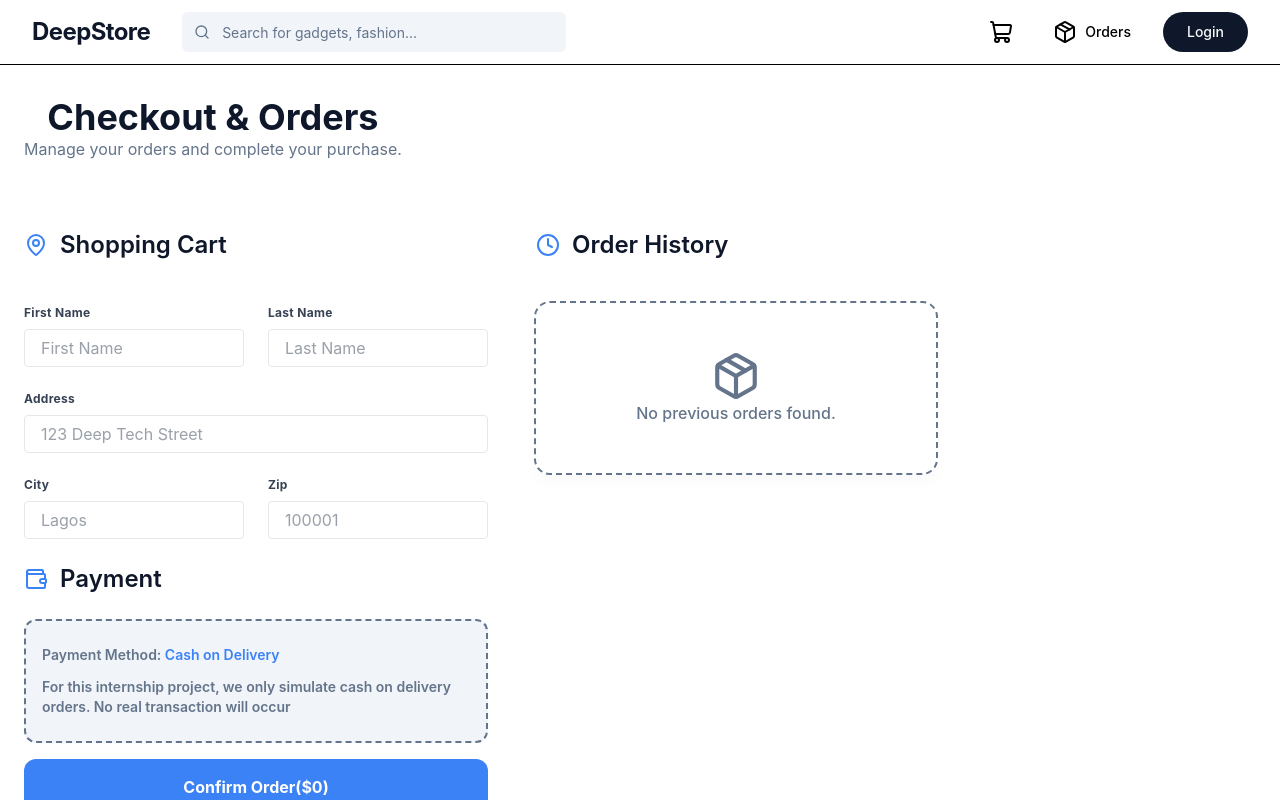
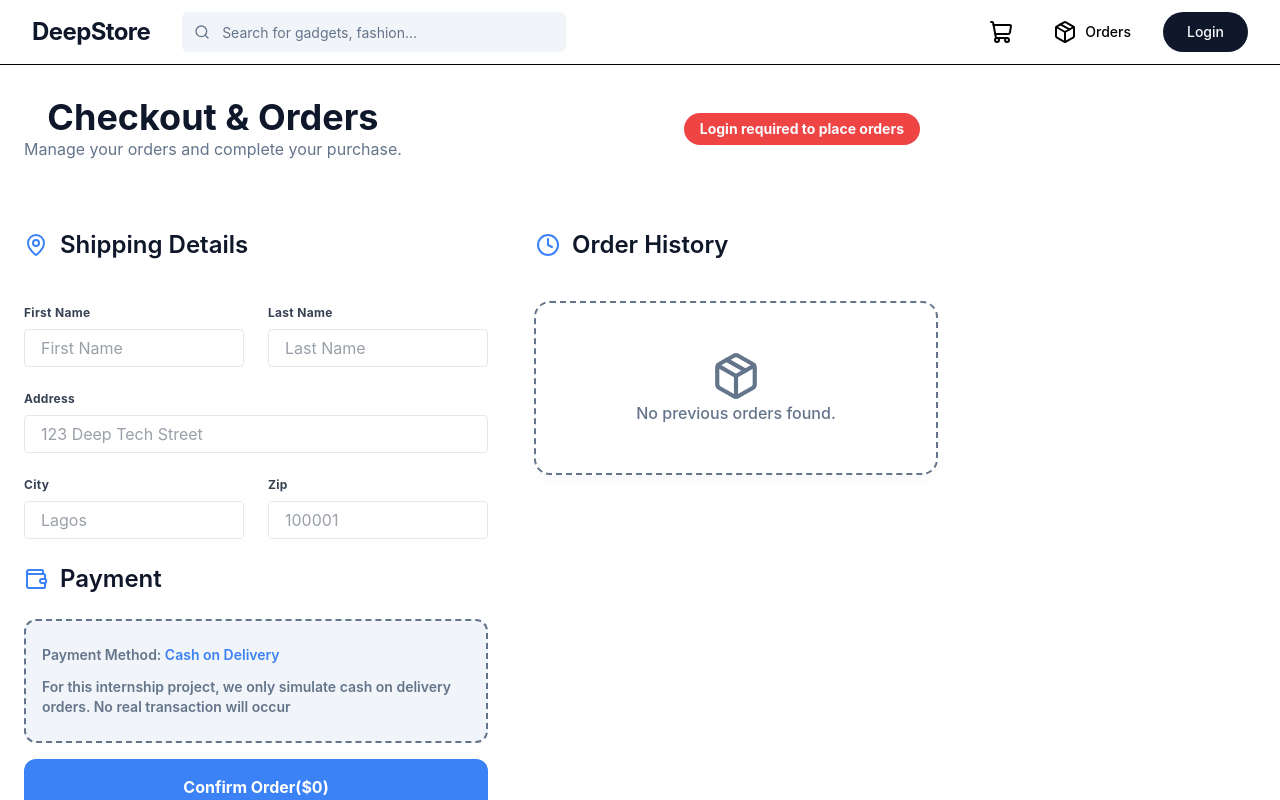
Before and after one commit to DevAbdulkadir/Deep-Store, a React (Vite) app: page /orders in a window 1280 px wide. Shown: the top 800 px of the page. Built offline with nearby package versions, Linux system fonts and the light colour scheme.

Commit message:
integrated orders page with the auth

```diff
--- a/src/context/CartContext.jsx
+++ b/src/context/CartContext.jsx
@@ -1,6 +1,6 @@
 import { createContext, useContext, useEffect, useState } from "react";
 import storage from "../services/storage";
-import { mockCurrentUser } from "./auth";
+// import { mockCurrentUser } from "./auth";
 import { useAuth } from "./AuthContext";
 
 const CartContext = createContext();
--- a/src/pages/orders/OrderCard.jsx
+++ b/src/pages/orders/OrderCard.jsx
@@ -23,7 +23,7 @@ function OrderCard({order}) {
                         {formattedDate}
                         <h4 className="text-black">{order.itemCount}</h4>
                     </p>
-                <span className="font-extrabold">${order.total}</span>
+                <span className="font-bold text-xl">${order.total}</span>
             </div>
         </div>
     )
--- a/src/pages/orders/Orders.jsx
+++ b/src/pages/orders/Orders.jsx
@@ -3,14 +3,16 @@ import { orderService } from "../../services/orderService";
 import OrderHistory from "./OrderHistory"
 import OrdersForm from "./OrdersForm"
 import OrdersHeader from "./OrdersHeader"
-import { mockCurrentUser } from "../../context/auth";
 import CompleteOder from "./CompleteOder";
+import { useAuth } from "../../context/AuthContext";
 
 function Orders() {
 
+    const { currentUser } = useAuth();
+
     const [completeOrder, setCompleteOrder] = useState(false);
 
-    const currentUser = mockCurrentUser
+    // const currentUser = mockCurrentUser
 
     const [orders, setOrders] = useState([]);
 
@@ -21,7 +23,7 @@ function Orders() {
         }
 
         const savedOrders = orderService.getOrders(
-            currentUser.id
+            currentUser.cryptoId
         );
 
         setOrders(savedOrders);
--- a/src/pages/orders/OrdersForm.jsx
+++ b/src/pages/orders/OrdersForm.jsx
@@ -3,14 +3,13 @@ import { useNavigate } from "react-router-dom";
 import { useForm } from "react-hook-form";
 import { useCart } from '../../context/CartContext';
 import { orderService } from '../../services/orderService';
-import { mockCurrentUser } from '../../context/auth';
+import { useAuth } from '../../context/AuthContext';
 
 function OrdersForm({onOrderCreated, completeOrder}) {
 
     const navigate = useNavigate();
 
-    const currentUser = mockCurrentUser;
-    // const { currentUser } = useAuth();
+    const { currentUser } = useAuth();
 
     const {
         cart,
@@ -57,7 +56,7 @@ function OrdersForm({onOrderCreated, completeOrder}) {
 
             // Create order
             const newOrder = orderService.createOrder(
-                currentUser.id,
+                currentUser.cryptoId,
                 {
                     items: orderItems,
 
@@ -95,7 +94,7 @@ function OrdersForm({onOrderCreated, completeOrder}) {
         <div className='xl:w-[40%]'>
             <div className='my-5 ml-6 flex gap-3 items-center'>
                 <MapPin className='text-ring' />
-                <h1 className='font-semibold text-2xl text-foreground'>Shopping Cart</h1>
+                <h1 className='font-semibold text-2xl text-foreground'>Shipping Details</h1>
             </div>
             <form
                 onSubmit={handleSubmit(handlePlaceOrder)}
@@ -109,6 +108,7 @@ function OrdersForm({onOrderCreated, completeOrder}) {
                             className="appearance-none block w-full text-gray-700 border border-gray-200 rounded py-2 px-4 leading-tight focus:outline-none focus:bg-white focus:border-gray-500" id="first-name"
                             type="text"
                             placeholder="First Name"
+                            required
                             {...register("fullName", {
                                 required: true,
                             })}
@@ -122,6 +122,7 @@ function OrdersForm({onOrderCreated, completeOrder}) {
                             id="last-name"
                             type="text"
                             placeholder="Last Name"
+                            required
                             {...register("Last Name", {
                                 required: true,
                             })}
@@ -138,6 +139,7 @@ function OrdersForm({onOrderCreated, completeOrder}) {
                             id="address"
                             type="text"
                             placeholder="123 Deep Tech Street"
+                            required
                             {...register("Address", {
                                 required: true,
                             })}
@@ -154,6 +156,7 @@ function OrdersForm({onOrderCreated, completeOrder}) {
                             id="city"
                             type="text"
                             placeholder="Lagos"
+                            required
                             {...register("fullName", {
                                 required: true,
                             })}
@@ -167,6 +170,7 @@ function OrdersForm({onOrderCreated, completeOrder}) {
                             id="zip"
                             type="text"
                             placeholder="100001"
+                            required
                             {...register("Zip Code", {
                                 required: true,
                             })}
@@ -186,11 +190,12 @@ function OrdersForm({onOrderCreated, completeOrder}) {
 
                 <button className="w-full mt-4 bg-ring text-white font-bold py-4 rounded-xl focus:outline-none focus:shadow-outline"
                         type="submit"
-                        disabled={!isValid || cart.length === 0}
+                        disabled={cart.length === 0}
                 >
                     Confirm Order(${total})
                 </button>
             </form>
+            { !currentUser && <p className='text-center text-destructive font-semibold'>Please login first to place an order.</p>}
             { cart.length === 0 && <p className='text-center text-muted-foreground font-semibold'>Add items to cart to checkout</p>}
 
 
--- a/src/pages/orders/OrdersHeader.jsx
+++ b/src/pages/orders/OrdersHeader.jsx
@@ -1,8 +1,8 @@
-import { mockCurrentUser } from '../../context/auth';
+import { useAuth } from '../../context/AuthContext';
 
 function OrdersHeader() {
 
-    const currentUser = mockCurrentUser;
+    const {currentUser} = useAuth();
 
     return (
         <div className="flex flex-col justify-center my-8 md:ml-6 items-center gap-4 md:flex-row md:justify-between xl:w-[70%]">
```
